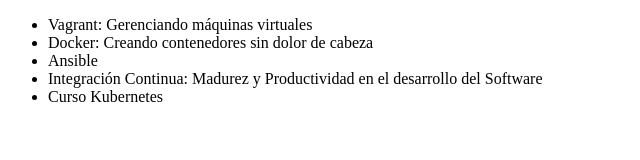
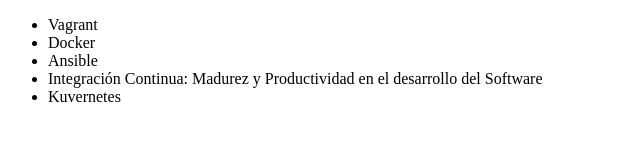
Before and after one commit to ysivira/aluraGit, a plain HTML site: page index.html in a window 1280 px wide. Shown: the whole page, without its empty margins (0-640 px from the left). Drawn offline with Linux system fonts and the light colour scheme.

Commit message:
Cambiando el codigo

```diff
--- a/index.html
+++ b/index.html
@@ -6,11 +6,11 @@
 </head>
 <body>
      <ul>
-         <li> Vagrant: Gerenciando máquinas virtuales </li>
-         <li> Docker: Creando contenedores sin dolor de cabeza </li>
+         <li> Vagrant </li>
+         <li> Docker </li>
          <li> Ansible </li>
          <li> Integración Continua: Madurez y Productividad en el desarrollo del Software </li>
-         <li> Curso Kubernetes </li>
+         <li> Kuvernetes</li>
      </ul>
 </body>
 </html>
```
